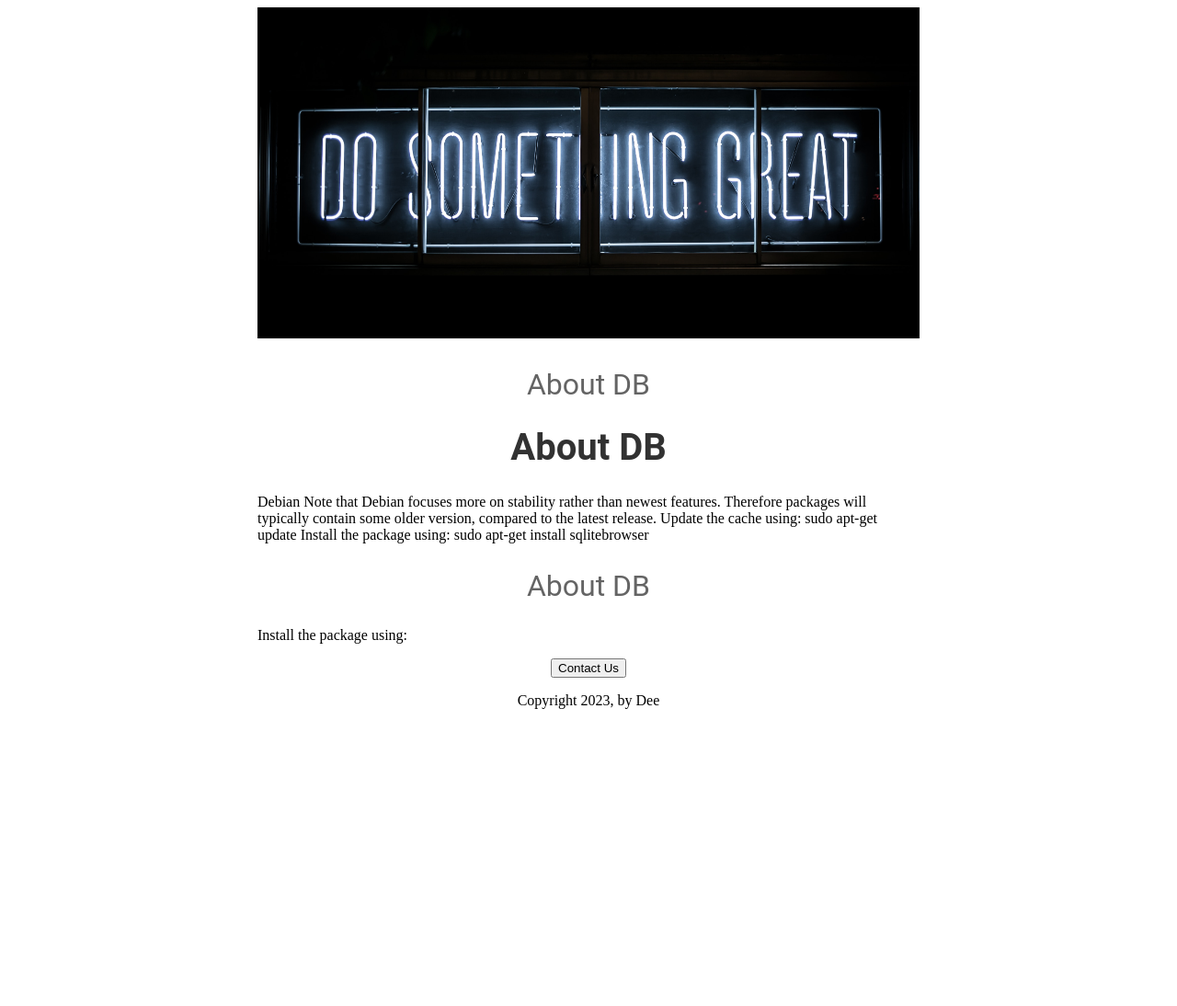
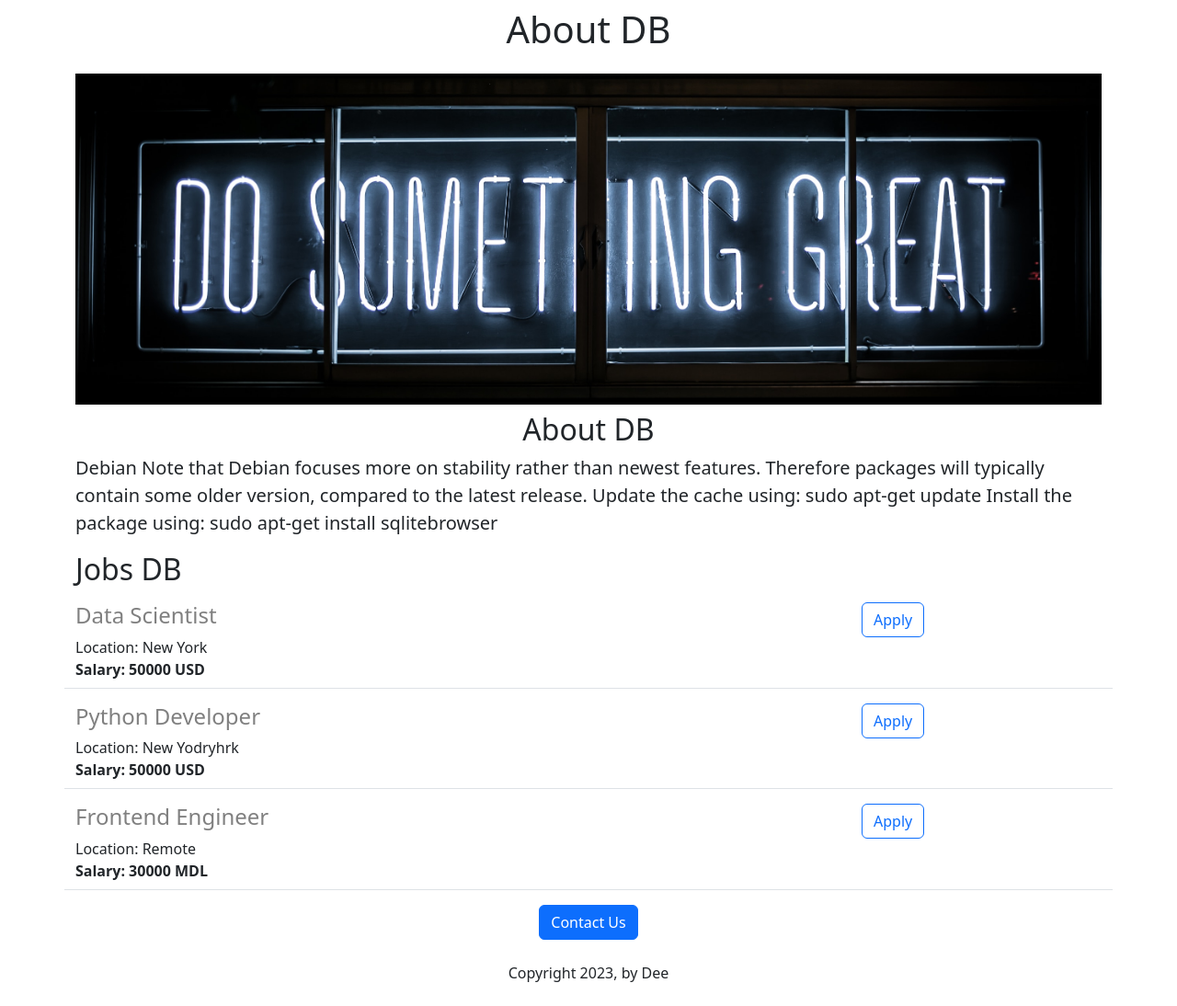
Before and after one commit to dee098/printdb, a Flask app: page / in a window 1280 px wide. Shown: the whole page at 92% size. Before the commit the page ends 771 px from the top, so only its background shows below. Run offline with Flask 3, Linux system fonts and the light colour scheme.

Commit message:
dynamic data

```diff
--- a/app.py
+++ b/app.py
@@ -1,10 +1,43 @@
-from flask import Flask, render_template
+from flask import Flask, render_template, jsonify
 
 app = Flask(__name__)
 
+JOBS = [
+  {
+    'id': 1,
+    'title': 'Data Scientist',
+    'location': 'New York',
+    'salary': 50000,
+    'currency': 'USD'
+  },
+  {
+  'id': 2,
+  'title': 'Python Developer',
+  'location': 'New Yodryhrk',
+  'salary': 50000,
+  'currency': 'USD'
+  },
+  {
+  'id': 3,
+  'title': 'Frontend Engineer',
+  'location': 'Remote',
+  'salary': 30000,
+  'currency': 'MDL'
+  }
+]
 @app.route("/")
 def hello_world():
-    return render_template('home.html')
+    return render_template('home.html', jobs=JOBS)
+
+@app.route("/api/jobs")
+def list_jobs():
+    return jsonify(JOBS)
+
 if __name__ == "__main__":
   print("i am here")
   app.run(host='0.0.0.0', debug=True)
+
+#https://getbootstrap.com/docs/5.3/getting-started/introduction/
+#https://htmldog.com/guides/css/
+#https://unsplash.com/s/photos
+#https://flask.palletsprojects.com/en/3.0.x/quickstart/
--- a/templates/home.html
+++ b/templates/home.html
@@ -1,47 +1,31 @@
 <!DOCTYPE html>
 <html>
-  <head>
+
+
+    <head>
       <title>Shake Your Body, Baby</title>
-    <style>
-      h1 {
-        font-size: 40px;
-        font-family: Roboto;
-        font-weight: bold;
-        color: #323232;
-        text-align: center;
-      }
-      h2 {
-        font-size: 32px;
-        font-family: Roboto;
-        font-weight: normal;
-        color: #646464;
-        text-align: center;
+      <meta charset="utf-8">
+      <meta name="viewport" content="width=device-width, initial-scale=1">
+      <title>Bootstrap demo</title>
+      <link href="https://cdn.jsdelivr.net/npm/bootstrap@5.3.2/dist/css/bootstrap.min.css" rel="stylesheet" integrity="sha384-T3c6CoIi6uLrA9TneNEoa7RxnatzjcDSCmG1MXxSR1GAsXEV/Dwwykc2MPK8M2HN" crossorigin="anonymous">
 
-      }
-      .bodytext {
+      <style>
+        #banner {
+          height: 360px;
+          width: 100%;
+          object-fit:cover;
+        }
+      </style>
+    </head>
 
-        font-family: Roboto;
-        font-weight: normal;
-        color: #323232;
-      }
-      #banner {
-        width: 100%;
-        height: 360px;
-        object-fit: cover;
-      }
-      #container {
-        max-width: 720px;
-        margin: 0 auto 0 auto
-      }
-    </style>
 
-  </head>
   <body>
-    <div id=container>
-      <img id=banner src="https://printdb--demon33.repl.co/static/banner.jpg" height="320" alt="HTML Dog">
-      <h2> About DB</h2>
-      <h1> About DB</h1>
-      <p class=botytext>
+    <div class="container">
+      <h1 class="text-center mt-2 mb-4"> About DB</h1>
+      <img cass="img-fluid" id=banner src="https://printdb--demon33.repl.co/static/banner.jpg" >
+      <h2 class="text-center mt-2 mb-2"> About DB</h2>
+
+      <p class="lead">
         Debian
 
         Note that Debian focuses more on stability rather than newest features. Therefore packages will typically contain some older version, compared to the latest release.
@@ -55,13 +39,15 @@
         sudo apt-get install sqlitebrowser
 
       </p>
-      <h2> About DB</h2>
-      <p class=botytext>
-         Install the package using:
+      <h2> Jobs DB</h2>
+      <p>
+         {% for job  in jobs %}
+            {% include 'jobitem.html' %}
+         {% endfor %}
       </p>
-      <div style="text-align:center;">
-        <button>Contact Us</button>
-        <p>Copyright 2023, by Dee</p>
+      <div class="text-center">
+        <button type="button" class="btn btn-primary">Contact Us</button>
+        <p class="mt-4 mb-4">Copyright 2023, by Dee</p>
       </div>
 
     </div>
--- /dev/null
+++ b/templates/jobitem.html
@@ -0,0 +1,21 @@
+
+<div class="border-bottom row" style="margin-bottom:16px; padding-bottom:8px">
+
+  <div class="col-9">
+  <h4 style="color:#808080; margin-bottom:8px;">
+    {{job['title']}}
+  </h4>
+
+  {% if job['location'] %}
+    <div>Location: {{job['location']}}</div>
+  {% endif %}
+  {% if 'salary' in job %}
+    <div><b>Salary: {{job['salary']}} {{job['currency']}}</b></div>
+  {% endif %}
+  </div>
+
+  <div class="col-3">
+  <button type="button" class="btn btn-outline-primary">Apply</button>
+  </div>
+
+</div>
```
